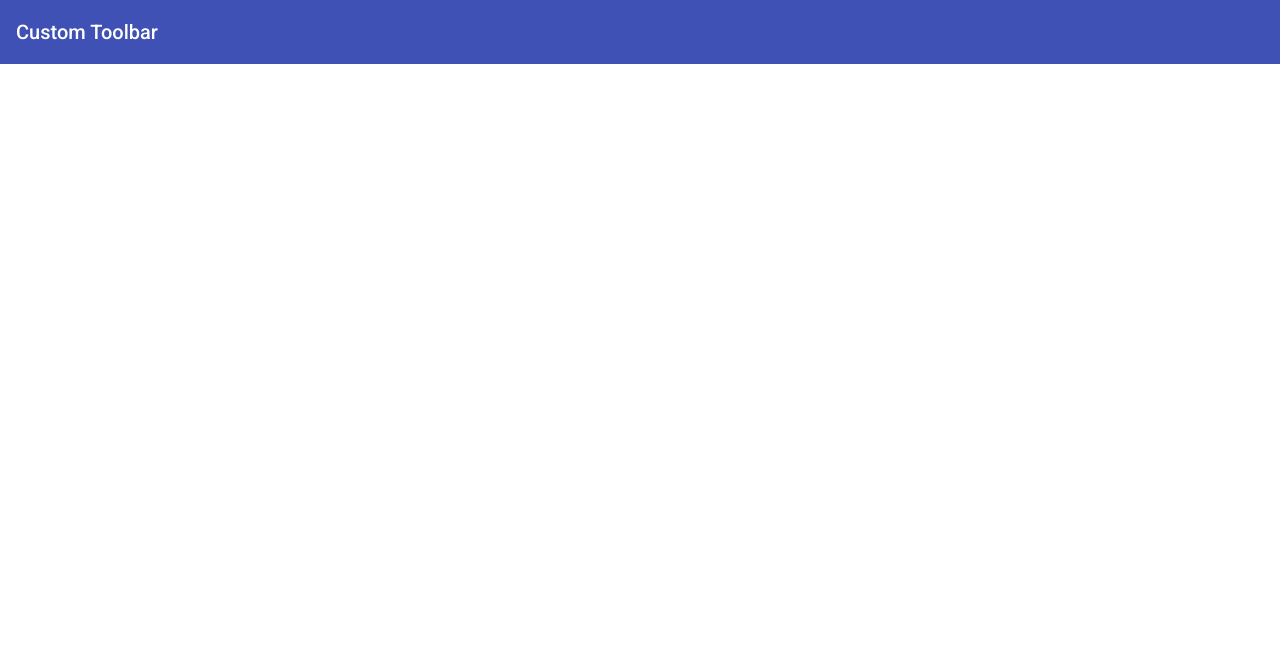
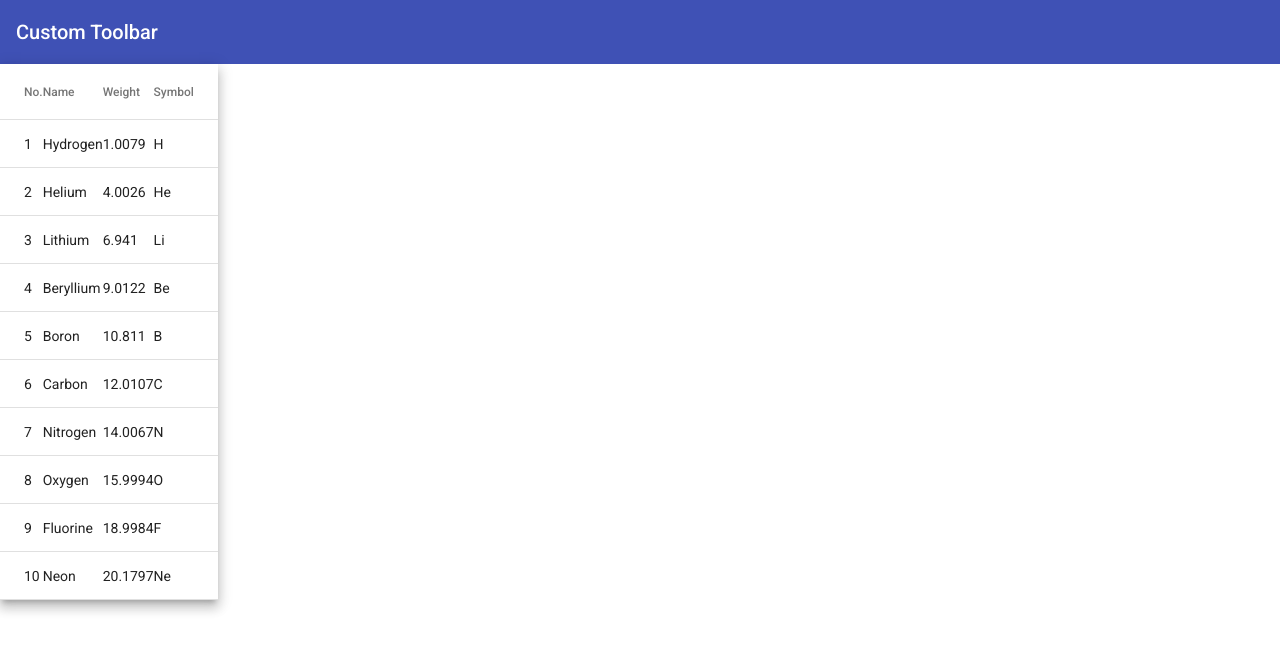
Before and after one commit to djuerges/co-fund-admin-frontend, an Angular app: page /places in a window 1280 px wide. Before the commit this address led to /. Shown: the top 652 px of the page. Built offline with nearby package versions, Linux system fonts and the light colour scheme.

Commit message:
Setup material table

```diff
--- a/src/app/app-routing.module.ts
+++ b/src/app/app-routing.module.ts
@@ -1,8 +1,11 @@
 import { NgModule } from '@angular/core';
 import { Routes, RouterModule } from '@angular/router';
+import { PlacesListComponent } from './places/places-list/places-list.component';
 
 
-const routes: Routes = [];
+const routes: Routes = [
+  { path: 'places', component: PlacesListComponent }
+];
 
 @NgModule({
   imports: [RouterModule.forRoot(routes)],
--- a/src/app/app.module.ts
+++ b/src/app/app.module.ts
@@ -5,6 +5,7 @@
 import { AppRoutingModule } from './app-routing.module';
 import { AppComponent } from './app.component';
 import { MaterialModule } from './material/material.module';
+import { PlacesModule } from './places/places.module';
 
 @NgModule({
   declarations: [
@@ -14,7 +15,8 @@
     BrowserModule,
     BrowserAnimationsModule,
     AppRoutingModule,
-    MaterialModule
+    MaterialModule,
+    PlacesModule
   ],
   providers: [],
   bootstrap: [AppComponent]
--- a/src/app/material/material.module.ts
+++ b/src/app/material/material.module.ts
@@ -1,11 +1,10 @@
 import { NgModule } from '@angular/core';
+import { MatTableModule } from '@angular/material/table';
 import { MatToolbarModule } from '@angular/material/toolbar';
 
 @NgModule({
-  imports: [
-    MatToolbarModule
-  ],
   exports: [
+    MatTableModule,
     MatToolbarModule
   ]
 })
--- /dev/null
+++ b/src/app/places/places-list/places-list.component.html
@@ -0,0 +1,32 @@
+<table mat-table [dataSource]="dataSource" class="mat-elevation-z8">
+
+  <!--- Note that these columns can be defined in any order.
+        The actual rendered columns are set as a property on the row definition" -->
+
+  <!-- Position Column -->
+  <ng-container matColumnDef="position">
+    <th mat-header-cell *matHeaderCellDef> No. </th>
+    <td mat-cell *matCellDef="let element"> {{element.position}} </td>
+  </ng-container>
+
+  <!-- Name Column -->
+  <ng-container matColumnDef="name">
+    <th mat-header-cell *matHeaderCellDef> Name </th>
+    <td mat-cell *matCellDef="let element"> {{element.name}} </td>
+  </ng-container>
+
+  <!-- Weight Column -->
+  <ng-container matColumnDef="weight">
+    <th mat-header-cell *matHeaderCellDef> Weight </th>
+    <td mat-cell *matCellDef="let element"> {{element.weight}} </td>
+  </ng-container>
+
+  <!-- Symbol Column -->
+  <ng-container matColumnDef="symbol">
+    <th mat-header-cell *matHeaderCellDef> Symbol </th>
+    <td mat-cell *matCellDef="let element"> {{element.symbol}} </td>
+  </ng-container>
+
+  <tr mat-header-row *matHeaderRowDef="displayedColumns"></tr>
+  <tr mat-row *matRowDef="let row; columns: displayedColumns;"></tr>
+</table>
--- /dev/null
+++ b/src/app/places/places-list/places-list.component.ts
@@ -0,0 +1,39 @@
+import { Component, OnInit, ChangeDetectionStrategy } from '@angular/core';
+
+export interface PeriodicElement {
+  name: string;
+  position: number;
+  weight: number;
+  symbol: string;
+}
+
+const ELEMENT_DATA: PeriodicElement[] = [
+  {position: 1, name: 'Hydrogen', weight: 1.0079, symbol: 'H'},
+  {position: 2, name: 'Helium', weight: 4.0026, symbol: 'He'},
+  {position: 3, name: 'Lithium', weight: 6.941, symbol: 'Li'},
+  {position: 4, name: 'Beryllium', weight: 9.0122, symbol: 'Be'},
+  {position: 5, name: 'Boron', weight: 10.811, symbol: 'B'},
+  {position: 6, name: 'Carbon', weight: 12.0107, symbol: 'C'},
+  {position: 7, name: 'Nitrogen', weight: 14.0067, symbol: 'N'},
+  {position: 8, name: 'Oxygen', weight: 15.9994, symbol: 'O'},
+  {position: 9, name: 'Fluorine', weight: 18.9984, symbol: 'F'},
+  {position: 10, name: 'Neon', weight: 20.1797, symbol: 'Ne'},
+];
+
+@Component({
+  selector: 'cofund-places-list',
+  templateUrl: './places-list.component.html',
+  styleUrls: ['./places-list.component.scss'],
+  changeDetection: ChangeDetectionStrategy.OnPush
+})
+export class PlacesListComponent implements OnInit {
+
+  displayedColumns: string[] = ['position', 'name', 'weight', 'symbol'];
+  dataSource = ELEMENT_DATA;
+
+  constructor() { }
+
+  ngOnInit(): void {
+  }
+
+}
```
Also changed, not shown: src/app/places/places.module.ts (added, +15 -0 lines), src/app/places/places-list/places-list.component.scss (added), 1 other file (tests, documents, lock files or other folders).
